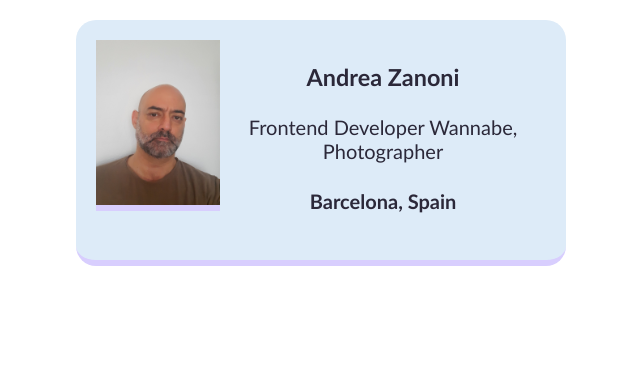
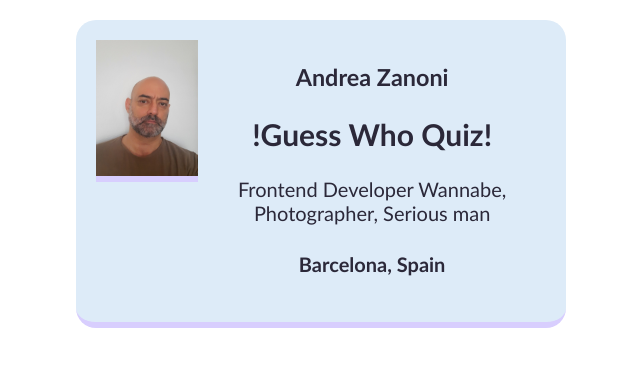
Before and after one commit to andreazanoni79-cloud/Business-card-prototype, a plain HTML site: page index.html in a window 1280 px wide. Shown: the whole page, without its empty margins (319-959 px from the left). Drawn offline with Linux system fonts and the light colour scheme.

Commit message:
Update personal description and add quiz title

```diff
--- a/index.html
+++ b/index.html
@@ -16,7 +16,8 @@
 
       <div>
         <h3>Andrea Zanoni</h3>
-        <p>Frontend Developer Wannabe, Photographer</p>
+        <h2>!Guess Who Quiz!</h2>
+        <p>Frontend Developer Wannabe, Photographer, Serious man</p>
         <h4>Barcelona, Spain</h4>
       </div>
     </div>
```
